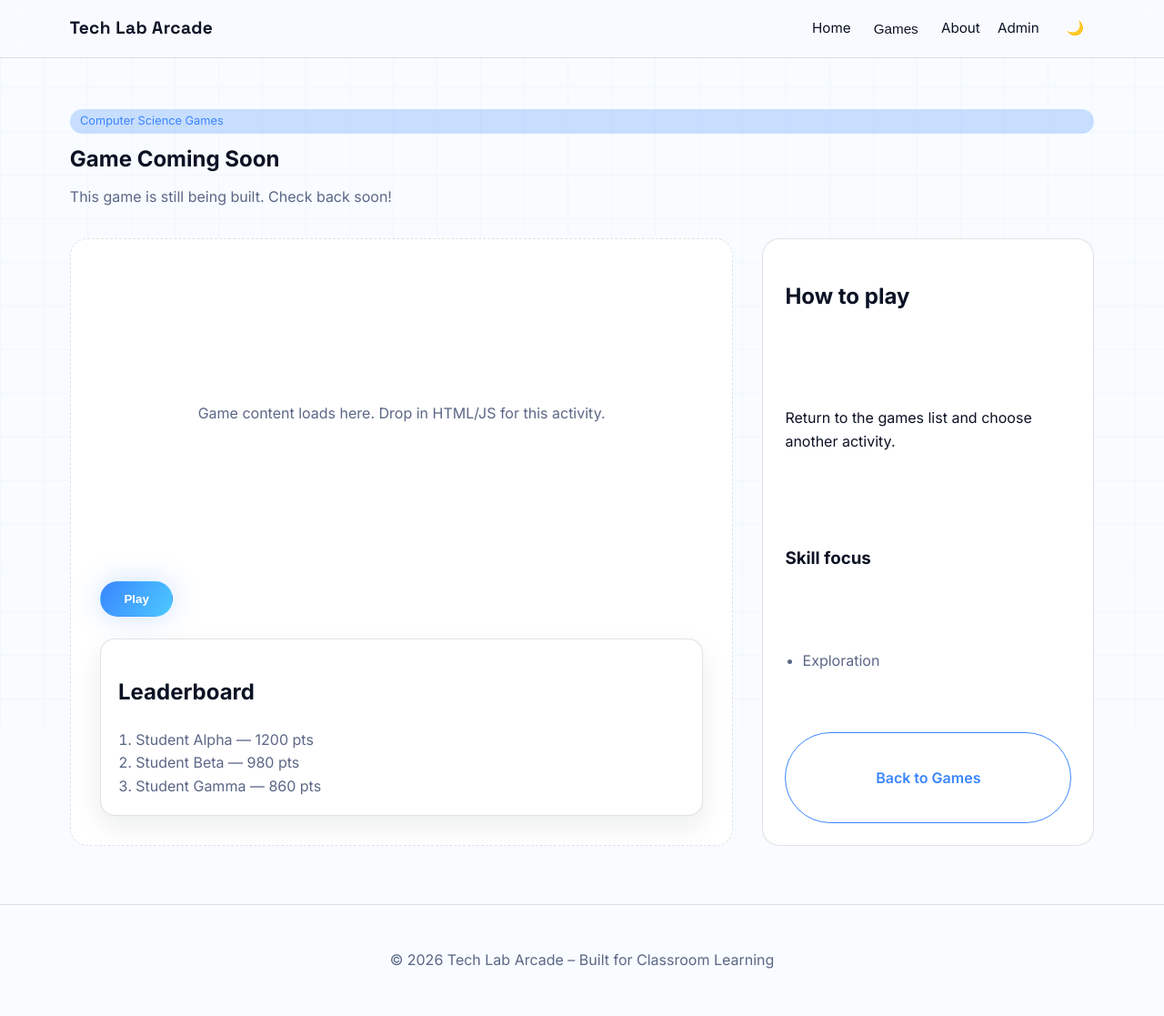
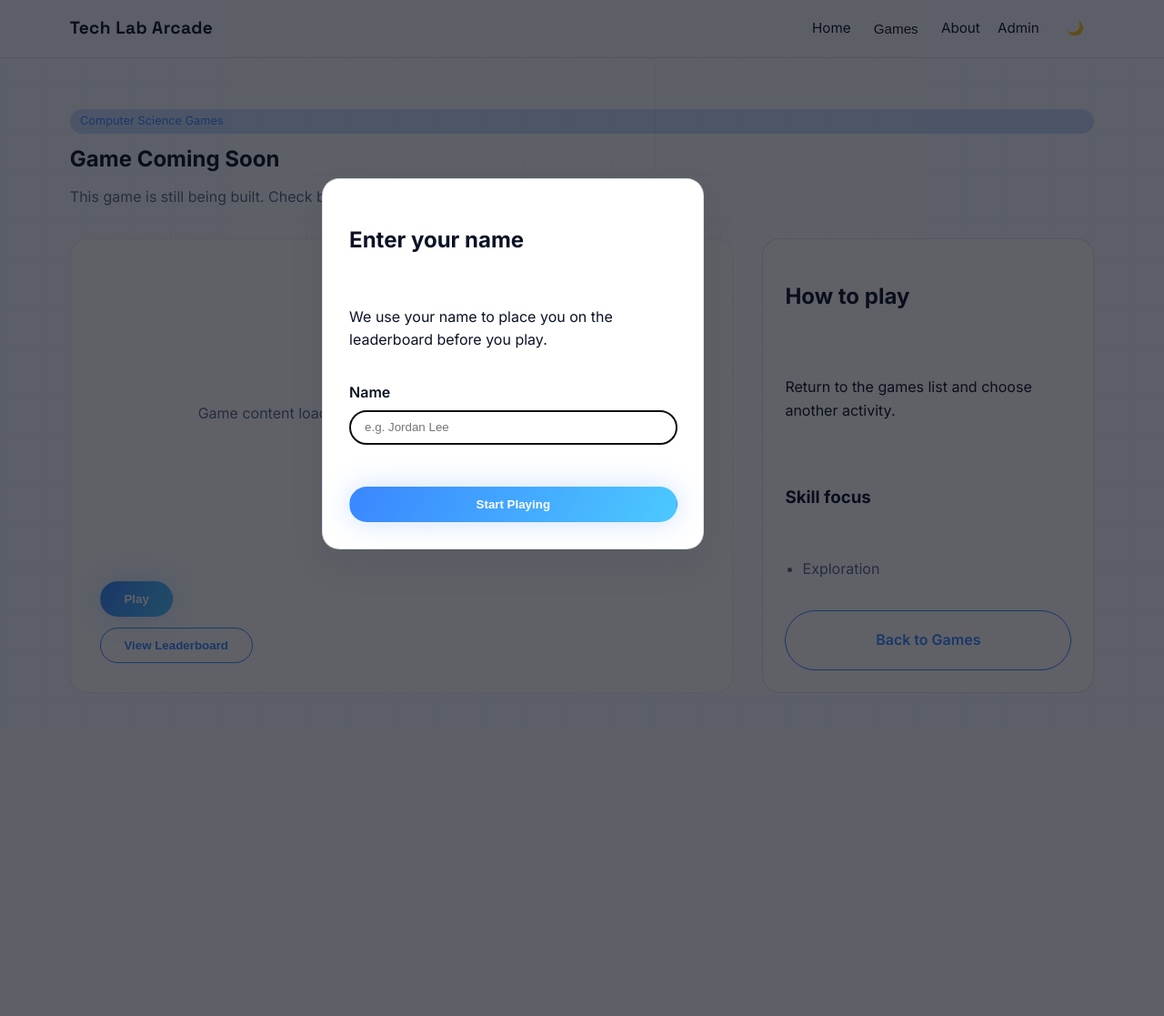
Before and after one commit to christianinho1-a11y/CodeGames2, a PHP site: page /game.html in a window 1280 px wide. Shown: the whole page at 91% size. After the commit the page ends 737 px from the top, so only its background shows below. Run offline with PHP 8.4, Linux system fonts and the light colour scheme.

Commit message:
Add player name gate and leaderboard toggle

```diff
--- a/css/styles.css
+++ b/css/styles.css
@@ -322,6 +322,16 @@ a {
     justify-self: start;
 }
 
+.game-actions {
+    display: grid;
+    gap: 0.75rem;
+    justify-items: start;
+}
+
+.leaderboard-toggle {
+    justify-self: start;
+}
+
 .leaderboard {
     background: var(--surface-color);
     border-radius: 1rem;
@@ -334,6 +344,67 @@ a {
     margin: 0;
     padding-left: 1.2rem;
     color: var(--muted-text);
+}
+
+.leaderboard.is-hidden {
+    display: none;
+}
+
+.modal-overlay {
+    position: fixed;
+    inset: 0;
+    background: rgba(10, 13, 22, 0.65);
+    display: none;
+    align-items: center;
+    justify-content: center;
+    padding: 1.5rem;
+    z-index: 50;
+}
+
+.modal-overlay.is-visible {
+    display: grid;
+}
+
+.modal-card {
+    width: min(420px, 100%);
+    background: var(--surface-color);
+    border: 1px solid var(--border-color);
+    border-radius: 1.2rem;
+    padding: 1.8rem;
+    display: grid;
+    gap: 1rem;
+    box-shadow: 0 18px 40px var(--shadow-color);
+}
+
+.modal-form {
+    display: grid;
+    gap: 0.9rem;
+}
+
+.modal-field {
+    display: grid;
+    gap: 0.4rem;
+    font-weight: 600;
+}
+
+.modal-field input {
+    border-radius: 999px;
+    border: 1px solid var(--border-color);
+    background: transparent;
+    color: var(--text-color);
+    padding: 0.65rem 1rem;
+    font-weight: 500;
+}
+
+.modal-error {
+    margin: 0;
+    color: var(--accent-strong);
+    font-size: 0.9rem;
+    min-height: 1.1rem;
+}
+
+.modal-open {
+    overflow: hidden;
 }
 
 .side-panel {
--- a/game.html
+++ b/game.html
@@ -47,10 +47,14 @@
                 <div class="game-area">
                     <p>Game content loads here. Drop in HTML/JS for this activity.</p>
                 </div>
-                <button class="button primary game-play" type="button">Play</button>
-                <div class="leaderboard">
+                <div class="game-actions">
+                    <button class="button primary game-play" type="button" data-game-play>Play</button>
+                    <button class="button ghost leaderboard-toggle" type="button" data-leaderboard-toggle aria-expanded="false" aria-controls="leaderboard-panel">View Leaderboard</button>
+                </div>
+                <div class="leaderboard is-hidden" id="leaderboard-panel" data-leaderboard-panel>
                     <h2>Leaderboard</h2>
-                    <ol>
+                    <ol data-leaderboard-list>
+                        <li data-player-entry hidden></li>
                         <li>Student Alpha — 1200 pts</li>
                         <li>Student Beta — 980 pts</li>
                         <li>Student Gamma — 860 pts</li>
@@ -71,7 +75,23 @@
         <p>© 2026 Tech Lab Arcade – Built for Classroom Learning</p>
     </footer>
 
+    <div class="modal-overlay is-visible" data-player-modal>
+        <div class="modal-card" role="dialog" aria-modal="true" aria-labelledby="player-name-title">
+            <h2 id="player-name-title">Enter your name</h2>
+            <p>We use your name to place you on the leaderboard before you play.</p>
+            <form class="modal-form" data-player-form>
+                <label class="modal-field">
+                    Name
+                    <input type="text" name="playerName" autocomplete="name" maxlength="24" placeholder="e.g. Jordan Lee" required data-player-input />
+                </label>
+                <p class="modal-error" data-player-error aria-live="polite"></p>
+                <button class="button primary" type="submit">Start Playing</button>
+            </form>
+        </div>
+    </div>
+
     <script src="js/theme.js"></script>
+    <script src="js/player.js"></script>
     <script src="js/main.js"></script>
 </body>
 </html>
--- /dev/null
+++ b/js/player.js
@@ -0,0 +1,93 @@
+const PLAYER_NAME_KEY = 'techLabPlayerName';
+
+const playerModal = document.querySelector('[data-player-modal]');
+const playerForm = document.querySelector('[data-player-form]');
+const playerInput = document.querySelector('[data-player-input]');
+const playerError = document.querySelector('[data-player-error]');
+const leaderboardEntry = document.querySelector('[data-player-entry]');
+const leaderboardList = document.querySelector('[data-leaderboard-list]');
+const playButton = document.querySelector('[data-game-play]');
+const leaderboardToggle = document.querySelector('[data-leaderboard-toggle]');
+const leaderboardPanel = document.querySelector('[data-leaderboard-panel]');
+
+const setModalVisible = (isVisible) => {
+    if (!playerModal) {
+        return;
+    }
+    playerModal.classList.toggle('is-visible', isVisible);
+    document.body.classList.toggle('modal-open', isVisible);
+    if (isVisible && playerInput) {
+        playerInput.focus();
+    }
+};
+
+const updateLeaderboard = (playerName) => {
+    if (leaderboardEntry) {
+        leaderboardEntry.hidden = false;
+        leaderboardEntry.textContent = `${playerName} — Ready to play`;
+        return;
+    }
+    if (leaderboardList) {
+        const listItem = document.createElement('li');
+        listItem.textContent = `${playerName} — Ready to play`;
+        leaderboardList.prepend(listItem);
+    }
+};
+
+const handlePlayerReady = (playerName) => {
+    updateLeaderboard(playerName);
+    document.body.dataset.playerName = playerName;
+    document.dispatchEvent(
+        new CustomEvent('player:ready', {
+            detail: { name: playerName },
+        })
+    );
+};
+
+const existingName = localStorage.getItem(PLAYER_NAME_KEY);
+if (existingName) {
+    handlePlayerReady(existingName);
+    setModalVisible(false);
+} else {
+    setModalVisible(true);
+}
+
+if (playerForm) {
+    playerForm.addEventListener('submit', (event) => {
+        event.preventDefault();
+        if (!playerInput) {
+            return;
+        }
+        const trimmedName = playerInput.value.trim();
+        if (!trimmedName) {
+            if (playerError) {
+                playerError.textContent = 'Please enter your name to continue.';
+            }
+            playerInput.focus();
+            return;
+        }
+        if (playerError) {
+            playerError.textContent = '';
+        }
+        localStorage.setItem(PLAYER_NAME_KEY, trimmedName);
+        setModalVisible(false);
+        handlePlayerReady(trimmedName);
+    });
+}
+
+if (playButton) {
+    playButton.addEventListener('click', () => {
+        const storedName = localStorage.getItem(PLAYER_NAME_KEY);
+        if (!storedName) {
+            setModalVisible(true);
+        }
+    });
+}
+
+if (leaderboardToggle && leaderboardPanel) {
+    leaderboardToggle.addEventListener('click', () => {
+        const isHidden = leaderboardPanel.classList.toggle('is-hidden');
+        leaderboardToggle.setAttribute('aria-expanded', String(!isHidden));
+        leaderboardToggle.textContent = isHidden ? 'View Leaderboard' : 'Hide Leaderboard';
+    });
+}
```
Also changed, not shown: game-cs-wordle.html (+16 -0 lines), js/cs-wordle.js (+12 -1 lines).
